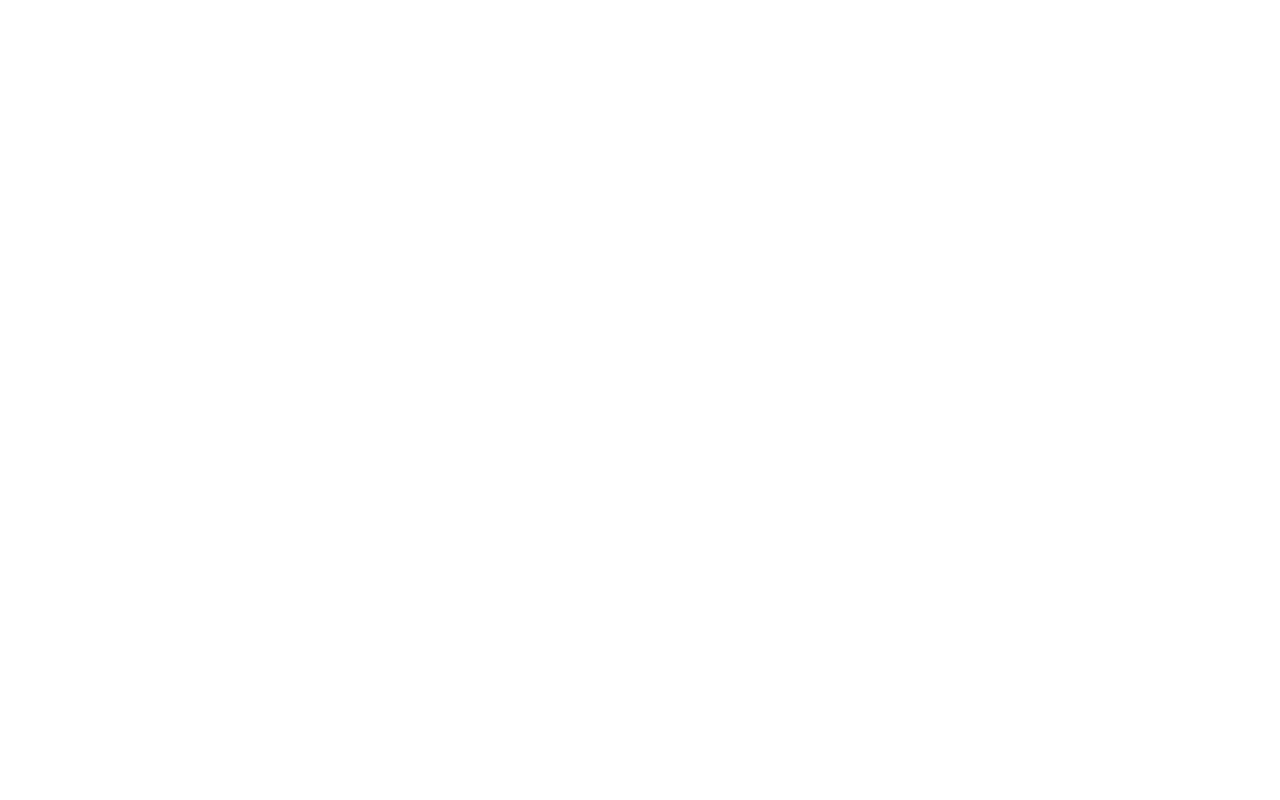
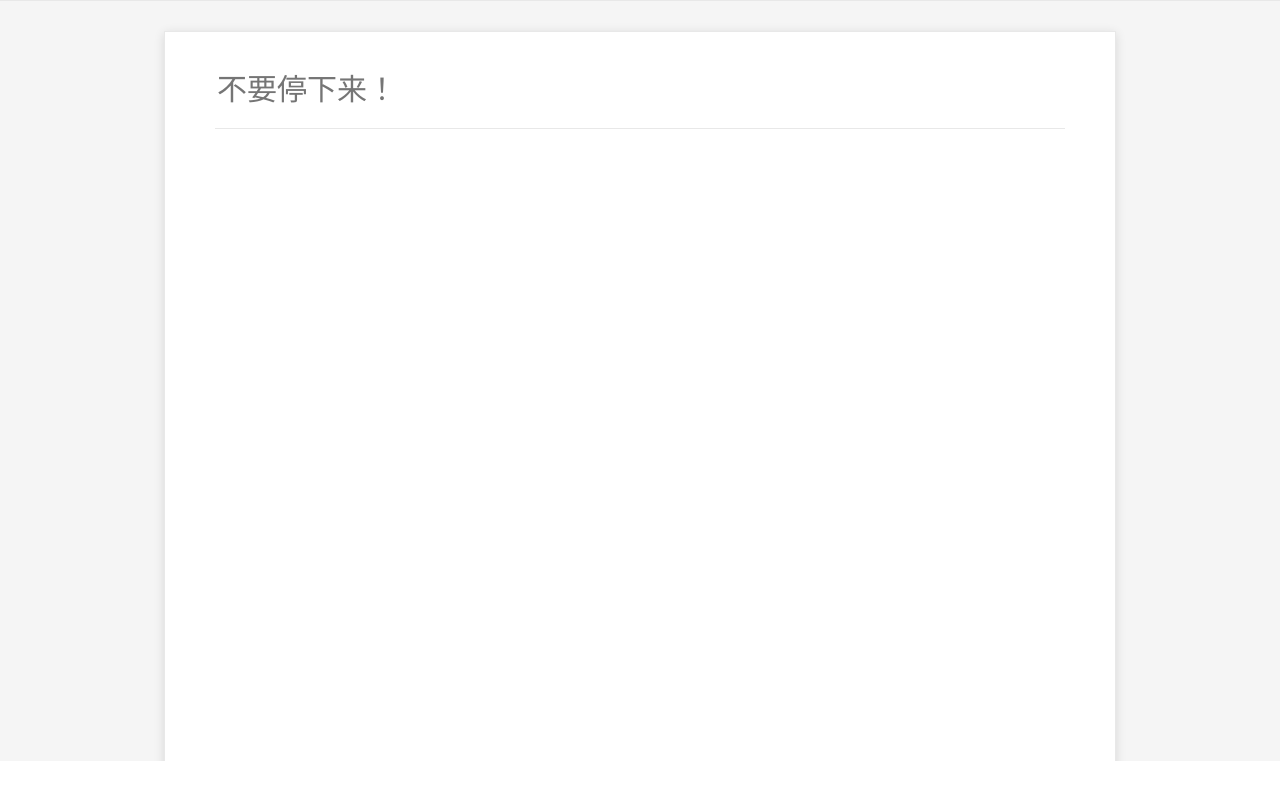
Before and after one commit to tivnantu/no-way-back-editor, a website: page index.html in a window 1280 px wide. Drawn offline with nearby package versions, Linux system fonts and the light colour scheme.

Commit message:
修改样式实现

```diff
--- a/index.html
+++ b/index.html
@@ -1,16 +1,82 @@
 <!DOCTYPE html>
 <html>
+
 <head>
-    <meta charset="utf-8"/>
+    <meta charset="utf-8" />
     <title>no-way-back-editor</title>
+    <link href="https://cdn.bootcdn.net/ajax/libs/normalize/8.0.1/normalize.min.css" rel="stylesheet">
+    <style>
+        html,
+        body {
+            background-color: #fff;
+            height: 100%;
+            overflow: hidden;
+            color: #333;
+        }
+
+        #top-container {
+            border-bottom: 1px solid #e8e8e8;
+            padding-left: 30px;
+        }
+
+        #editor-toolbar {
+            width: 1350px;
+            background-color: #FCFCFC;
+            margin: 0 auto;
+        }
+
+        #content {
+            height: calc(100% - 40px);
+            background-color: rgb(245, 245, 245);
+            overflow-y: auto;
+            position: relative;
+        }
+
+        #editor-container {
+            width: 850px;
+            margin: 30px auto 150px auto;
+            background-color: #fff;
+            padding: 20px 50px 50px 50px;
+            border: 1px solid #e8e8e8;
+            box-shadow: 0 2px 10px rgb(0 0 0 / 12%);
+        }
+
+        #title-container {
+            padding: 20px 0;
+            border-bottom: 1px solid #e8e8e8;
+        }
+
+        #title-container input {
+            font-size: 30px;
+            border: 0;
+            outline: none;
+            width: 100%;
+            line-height: 1;
+        }
+
+        #editor-text-area {
+            min-height: 900px;
+            margin-top: 20px;
+        }
+    </style>
 </head>
+
 <body>
-<div id="my-editor">
 
-</div>
-<div id="toolbar-container"></div>
-<div id="editor-container"></div>
 
+    <div style="border-bottom: 1px solid #e8e8e8;">
+        <div id="editor-toolbar"></div>
+    </div>
+
+
+    <div id="content">
+        <div id="editor-container">
+            <div id="title-container">
+                <input placeholder="不要停下来！">
+            </div>
+            <div id="editor-text-area"></div>
+        </div>
+    </div>
 </body>
 
 </html>
```
Also changed, not shown: src/index.js (+29 -22 lines), dist/index.html (added), dist/main.js (added), dist/main.js.LICENSE.txt (added).
